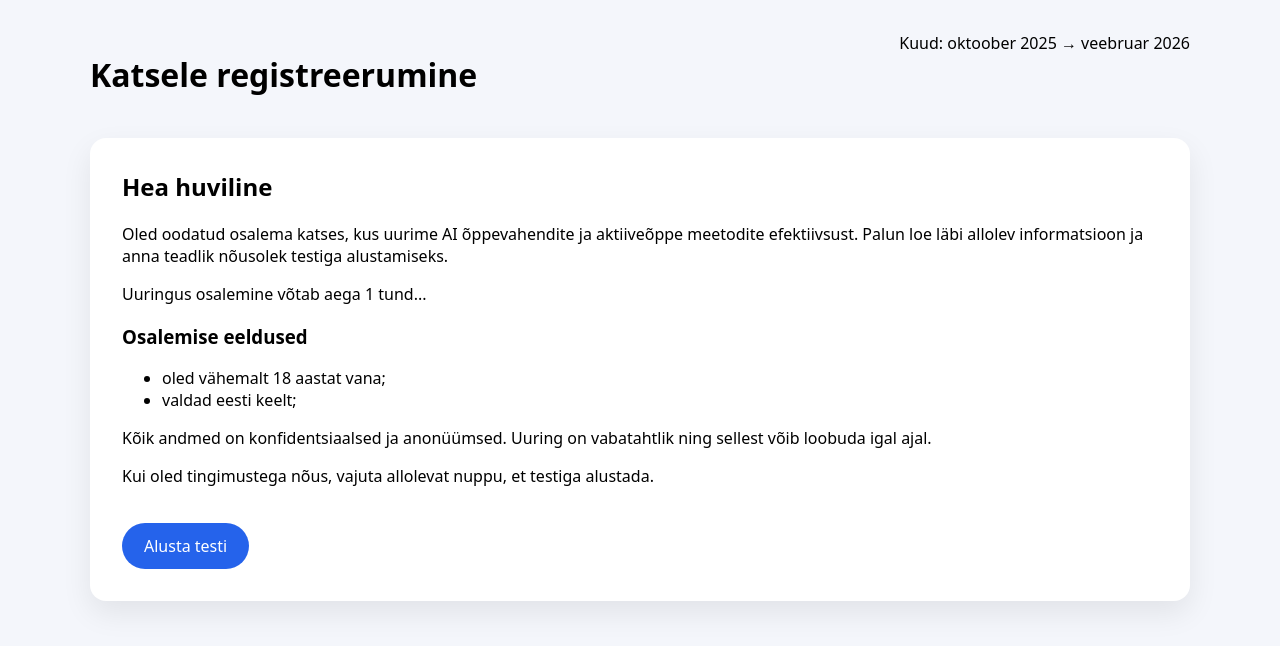
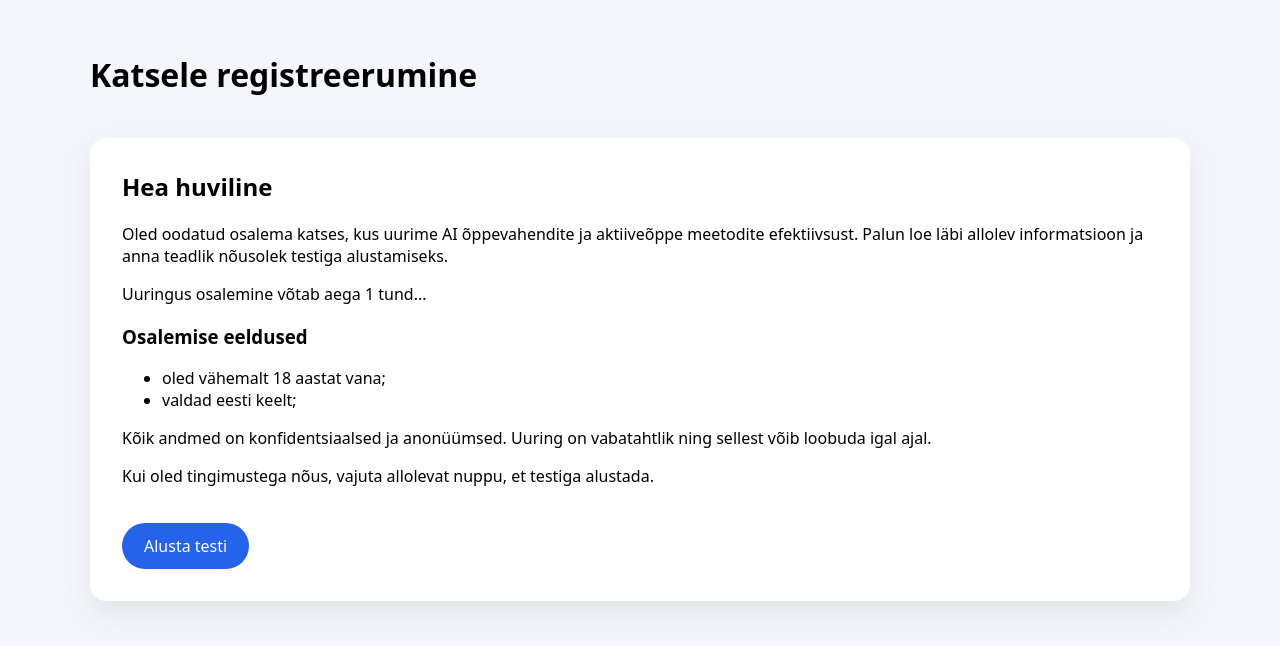
Before and after one commit to ErikReinart/Registreerimisleht, a plain HTML site: page index.html in a window 1280 px wide. Drawn offline with Linux system fonts and the light colour scheme.

Commit message:
Remove month range from header in index.html

```diff
--- a/index.html
+++ b/index.html
@@ -10,7 +10,7 @@
 <div class="page">
     <header class="top-bar">
         <h1>Katsele registreerumine</h1>
-        <div class="months">Kuud: oktoober 2025 → veebruar 2026</div>
+
     </header>
 
     <main class="card">
```
